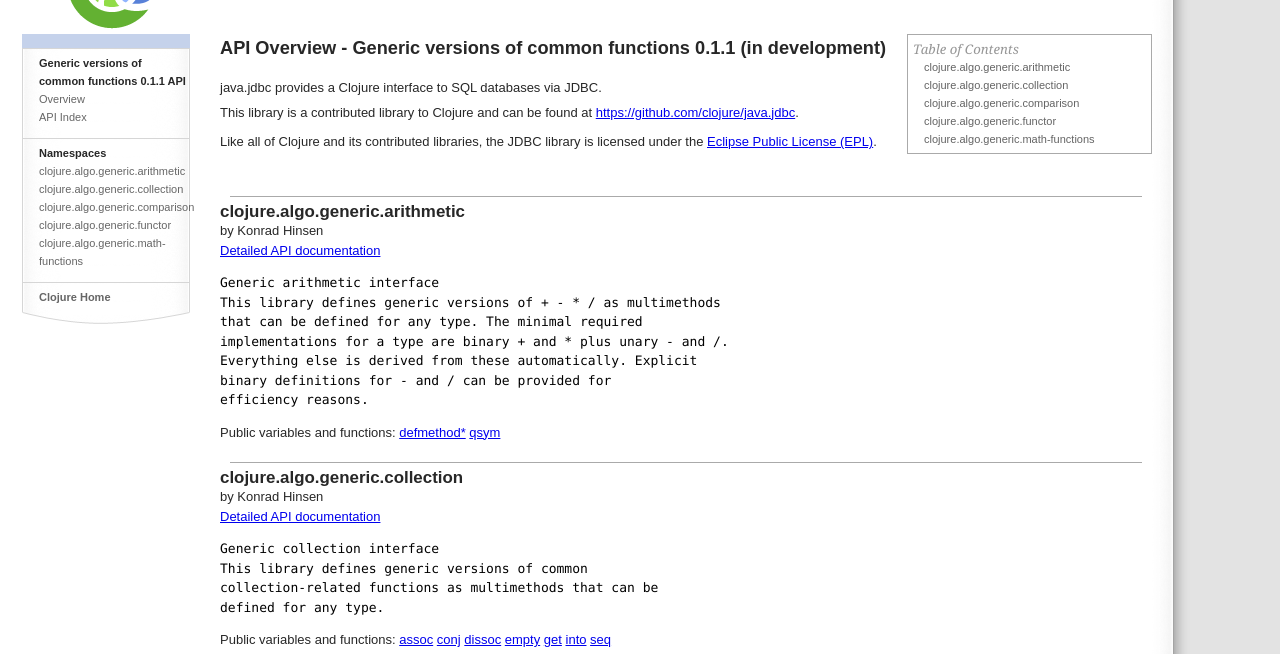
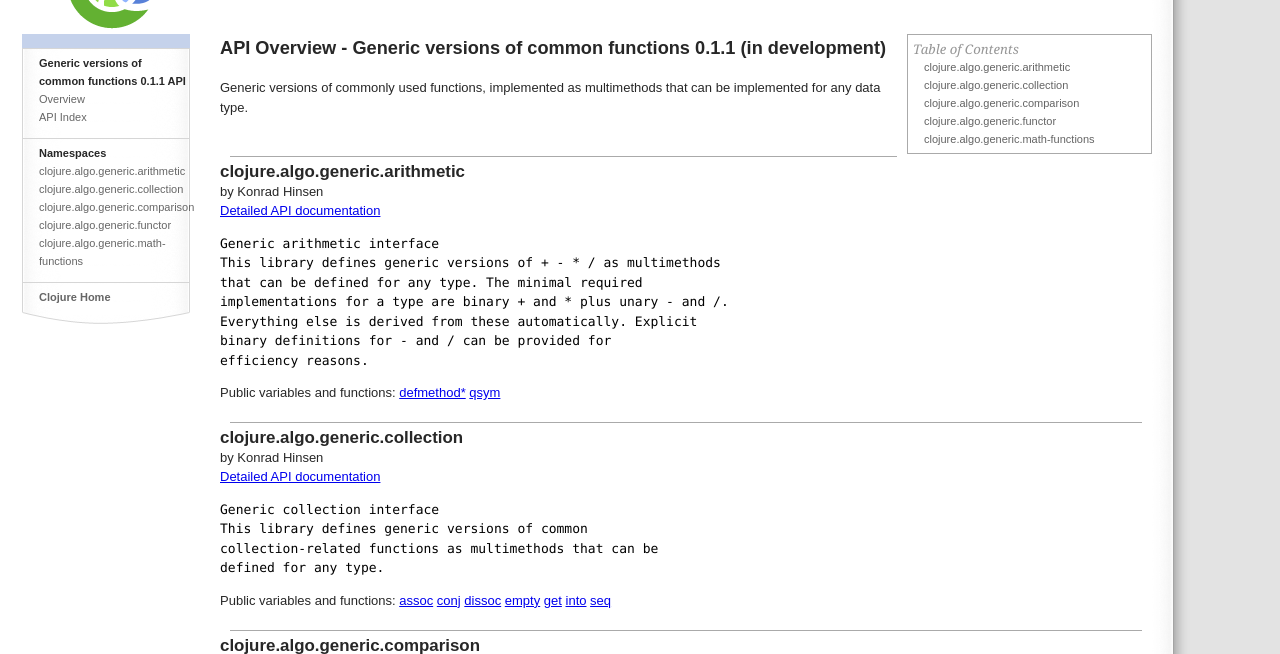
Before and after one commit to clojure/algo.generic, a plain HTML site: page index.html in a window 1280 px wide. Shown: the part 80-734 px from the top of the page. Drawn offline with Linux system fonts and the light colour scheme.

Commit message:
Autodoc commit for master/ec3cb984

```diff
--- a/index.html
+++ b/index.html
@@ -74,14 +74,7 @@ namespace.
 </div>
                 <div id="content-tag"><h1 id="toc0">API Overview - <span id="header-project">Generic versions of common functions</span> <span id="header-version">0.1.1</span> (<span id="header-status">in development</span>)</h1>
 <br />
-<div id="project-description">java.jdbc provides a Clojure interface to SQL databases via JDBC.
-<p>
-This library is a contributed library to Clojure and can be found at
-<a href="https://github.com/clojure/java.jdbc">https://github.com/clojure/java.jdbc</a>.
-</p><p>
-Like all of Clojure and its contributed libraries, the JDBC library is licensed under the
-<a href="http://opensource.org/licenses/eclipse-1.0.php">Eclipse Public License (EPL)</a>.
-</p></div>
+<div id="project-description">Generic versions of commonly used functions, implemented as multimethods that can be implemented for any data type.</div>
 <br />
 <div id="namespace-entry">
   <br />
```
